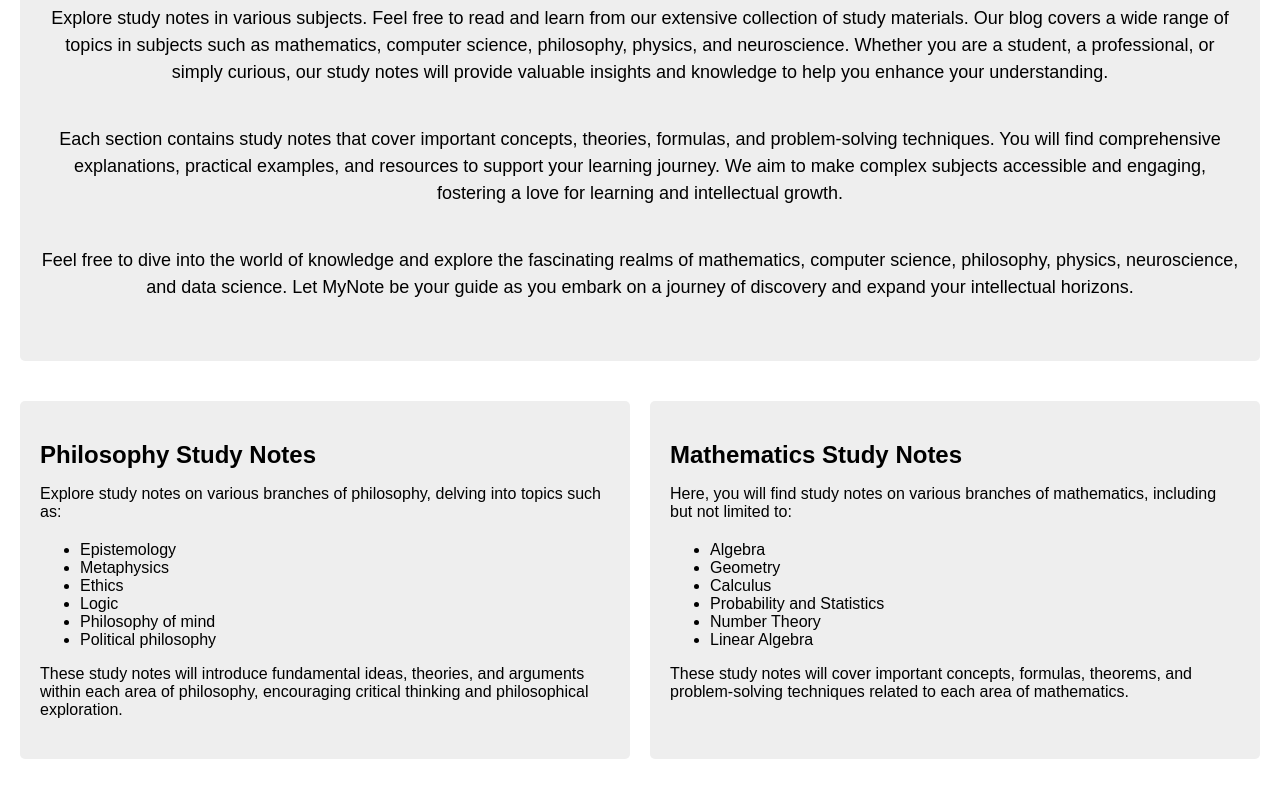
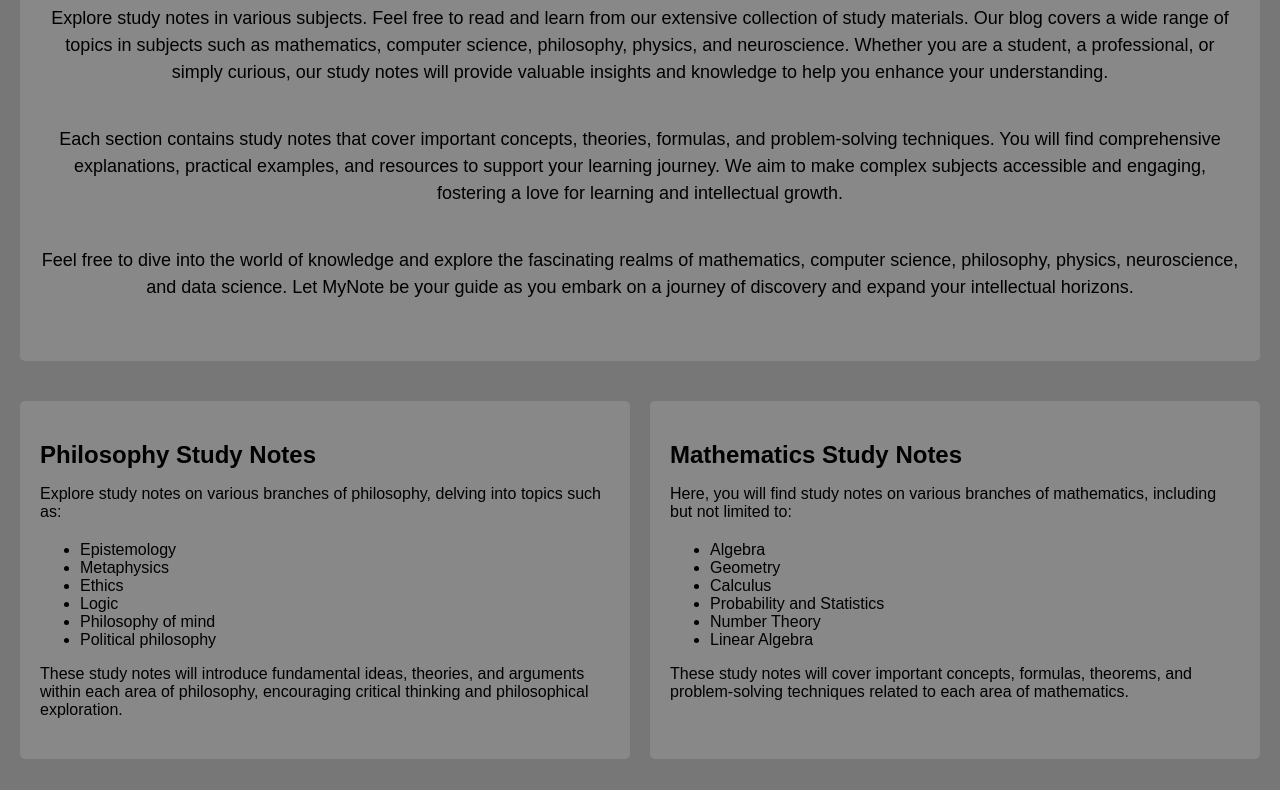
Before and after one commit to Xu-Ethan/Xu-Ethan.github.io, a plain HTML site: page Welcome.html in a window 1280 px wide. Shown: the part 121-911 px from the top of the page. Drawn offline with Linux system fonts and the light colour scheme.

Commit message:
Update Welcome.html

```diff
--- a/Welcome.html
+++ b/Welcome.html
@@ -11,8 +11,8 @@
       min-height: 100vh;
       margin: 0;
       padding: 20px;
-      background-color: #fff;
-      color: #000;
+      background-color: #777;
+      color: black;
       font-family: Arial, sans-serif;
       text-align: center;
     }
@@ -20,7 +20,7 @@
     .welcome-section {
       margin-bottom: 40px;
       padding: 20px;
-      background-color: #eee;
+      background-color: #888;
       border-radius: 5px;
     }
 
@@ -40,7 +40,7 @@
       margin: 0 auto 40px;
       text-align: left;
       padding: 20px;
-      background-color: #eee;
+      background-color: #888;
       border-radius: 5px;
     }
 
@@ -57,7 +57,7 @@
     .footer {
       margin-top: auto;
       font-size: 14px;
-      background-color: #fff;
+      background-color: #f2f2f2;
       padding: 20px;
     }
 
```
